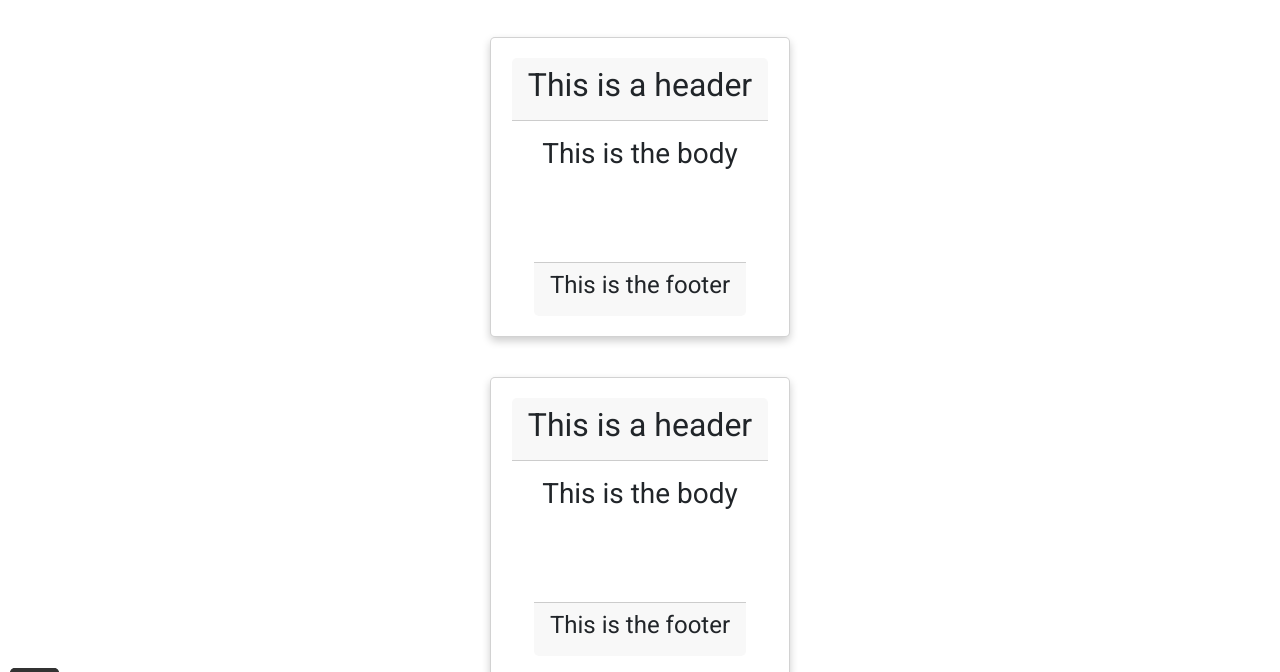
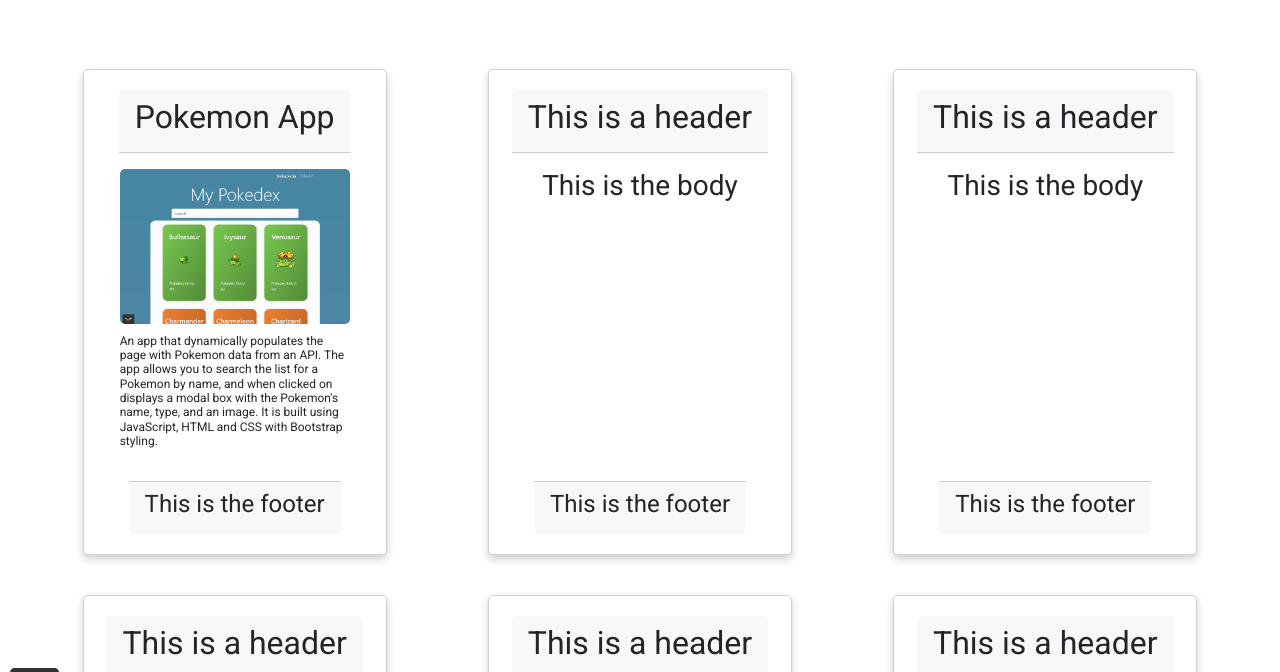
Before and after one commit to marksav85/portfolio-website, a plain HTML site: page work.html in a window 1280 px wide. Shown: the part 93-765 px from the top of the page. Drawn offline with nearby package versions, Linux system fonts and the light colour scheme.

Commit message:
update card 1 with basic img, text and styling

```diff
--- a/css/styles.production.css
+++ b/css/styles.production.css
@@ -335,10 +335,11 @@ button:focus {
 
 #main-container {
   display: flex;
-  flex-direction: column;
-  align-items: center;
-  flex-grow: 1;
+  justify-content: space-around;
   flex-wrap: wrap;
+  padding: 2rem;
+  width: 100%;
+  margin: 0;
 }
 
 .card {
@@ -346,13 +347,24 @@ button:focus {
   flex-direction: column;
   align-items: center;
   justify-content: center;
-  width: 300px;
-  height: 300px;
+  width: 25%;
+  min-width: 300px;
   margin: 20px;
   padding: 20px;
   border-radius: 5px;
   box-shadow: 0 4px 8px 0 rgba(0, 0, 0, 0.2);
   transition: 0.3s;
+}
+
+.card img {
+  width: 100%;
+  border-radius: 5px;
+  margin-bottom: 10px;
+}
+
+.card p {
+  font-size: 12px;
+  line-height: 1.2;
 }
 
 /* .work-container {
--- a/work.html
+++ b/work.html
@@ -80,8 +80,17 @@
       <div class="container-fluid" id="main-container">
         <!-- destination container -->
         <div class="card">
-          <div class="card-header"><h2>This is a header</h2></div>
-          <div class="card-body"><h3>This is the body</h3></div>
+          <div class="card-header"><h2>Pokemon App</h2></div>
+          <div class="card-body">
+            <img src="img/work/Project 1/image1.png" alt="Pokemon App" />
+            <p>
+              An app that dynamically populates the page with Pokemon data from
+              an API. The app allows you to search the list for a Pokemon by
+              name, and when clicked on displays a modal box with the Pokemon's
+              name, type, and an image. It is built using JavaScript, HTML and
+              CSS with Bootstrap styling.
+            </p>
+          </div>
           <div class="card-footer"><h4>This is the footer</h4></div>
         </div>
         <div class="card">
```
Also changed, not shown: img/work/Project 1/image1.png (added), img/work/Project 1/image2.png (added), img/work/Project 1/image3.png (added).
